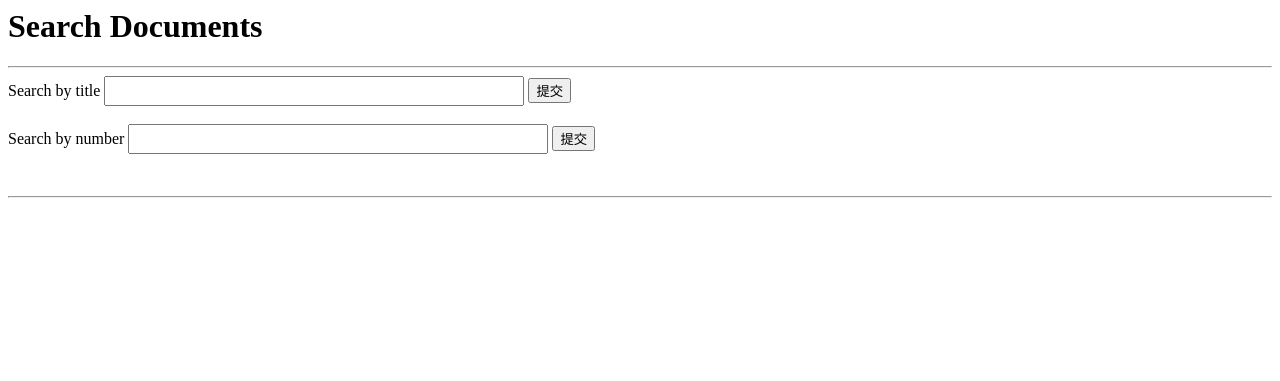
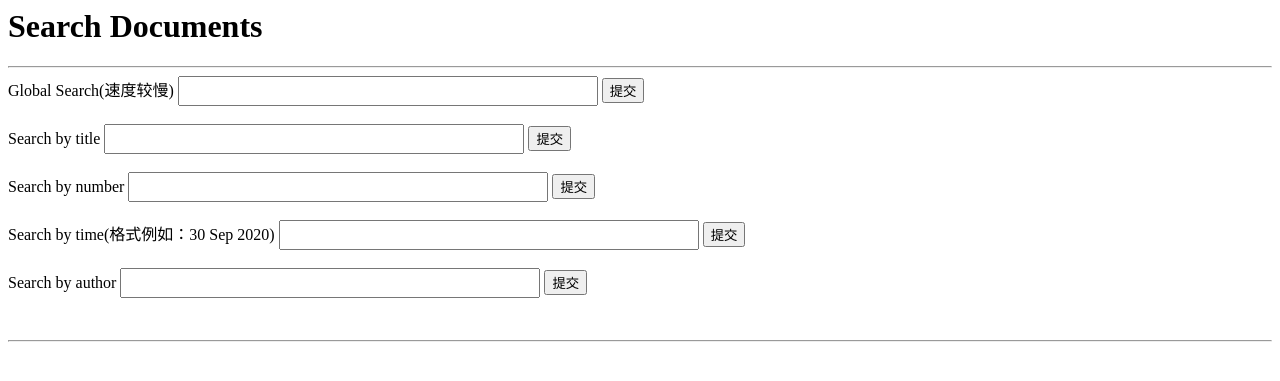
Before and after one commit to RyaoChengfeng/arxivspider, a Flask app: page /search in a window 1280 px wide. Shown: the top 381 px of the page. Run offline with Flask 2, Linux system fonts and the light colour scheme.

Commit message:
层次二彻底完工
修改了爬虫的错误（之前的界面错了）
丰富了搜索功能，但界面依旧很丑
查询后返回的是数据库中该条的所有信息，而不只是只有对应的一个信息

```diff
--- a/app/app.py
+++ b/app/app.py
@@ -13,7 +13,7 @@ app.config.from_mapping(
 )
 
 
-# 初始界面
+# 初始界面:开始爬虫、进入索引界面
 @app.route('/', methods=['GET', 'POST'])
 def index():
     if request.method == 'POST':
@@ -31,7 +31,6 @@ def index():
             cursor = db.cursor()
             for message in messages:
                 sql = "INSERT INTO documents(title,number,author,time,subject,url_pdf) VALUES" + str(message) + ";"
-                flash("正在写入数据 %s" % message[1])
                 try:
                     cursor.execute(sql)
                     db.commit()
@@ -47,8 +46,11 @@ def index():
 def search():
     results = []
     if request.method == 'POST':
+        key = request.form['key']
         key_words = request.form['key_words']
-        key_numbers = request.form['key_nembers']
+        key_numbers = request.form['key_numbers']
+        key_time = request.form['key_time']
+        key_author = request.form['key_author']
         db = pymysql.connect(
             host='localhost',
             user='root',
@@ -57,19 +59,26 @@ def search():
             db='bingyanProject0'
         )
         cursor = db.cursor()
+        sql = ''
+        if key:
+            sql = "SELECT * FROM documents WHERE CONCAT(title,number,author,time) LIKE '%" + str(key) + "%';"
         if key_words:
-            sql = "SELECT title FROM documents WHERE title LIKE '%" + str(key_words) + "%';"
+            sql = "SELECT * FROM documents WHERE title LIKE '%" + str(key_words) + "%';"
+        if key_numbers:
+            sql = "SELECT * FROM documents WHERE number LIKE '%" + str(key_numbers) + "%';"
+        if key_time:
+            sql = "SELECT * FROM documents WHERE time LIKE '%" + str(key_time) + "%';"
+        if key_author:
+            sql = "SELECT * FROM documents WHERE author LIKE '%" + str(key_author) + "%';"
+        if sql:
             cursor.execute(sql)
             results = cursor.fetchall()
-        if key_numbers:
-            sql = "SELECT title FROM documents WHERE title LIKE '%" + str(key_numbers) + "%';"
-            cursor.execute(sql)
-        results = cursor.fetchall()
+            results = list(results)
+            if not results:
+                flash('没有找到对应的论文！')
+        else:
+            flash('请输入关键字！')
         db.close()
-        results = list(results)
-        if not results[0]:
-            flash('没有找到对应的论文！')
-            redirect(url_for('index'))
     return render_template('search.html', results=results)
 
 
--- a/app/templates/search.html
+++ b/app/templates/search.html
@@ -7,12 +7,24 @@
         <h1>Search Documents</h1>
         <hr>
         <form action="" method="post">
-            <label for="search">Search by title</label>
-            <input type="text" name="key_words" id="search" style="width: 420px;height: 30px " required/>
+            <label for="search">Global Search(速度较慢)</label>
+            <input type="text" name="key" id="search" style="width: 420px;height: 30px "/>
+            <input type="submit" value="提交">
+            <br><br>
+            <label for="title_search">Search by title</label>
+            <input type="text" name="key_words" id="title_search" style="width: 420px;height: 30px "/>
             <input type="submit" value="提交">
             <br><br>
             <label for="id_search">Search by number</label>
-            <input type="text" name="key_numbers" id="id_search" style="width: 420px;height: 30px " required/>
+            <input type="text" name="key_numbers" id="id_search" style="width: 420px;height: 30px "/>
+            <input type="submit" value="提交">
+            <br><br>
+            <label for="time_search">Search by time(格式例如：30 Sep 2020)</label>
+            <input type="text" name="key_time" id="time_search" style="width: 420px;height: 30px "/>
+            <input type="submit" value="提交">
+            <br><br>
+            <label for="author_search">Search by author</label>
+            <input type="text" name="key_author" id="author_search" style="width: 420px;height: 30px "/>
             <input type="submit" value="提交">
         </form>
         <br>
--- a/spider.py
+++ b/spider.py
@@ -4,7 +4,10 @@ import os
 from bs4 import BeautifulSoup
 import random
 
-url_arvix = "https://arxiv.org/list/cs.AI/pastweek?skip=0&show=165"
+# 如果爬全部的论文就加上循环结构
+years = ['20', '19', '18', '17', '16', '15', '14', '13', '12', '11', '10', '09', '08', '07', '06', '05', '04', '03',
+         '02', '01', '00', '99', '98', '97', '96', '95', '94', '93']
+
 user_agent = [
     "Mozilla/5.0 (Macintosh; U; Intel Mac OS X 10_6_8; en-us) AppleWebKit/534.50 (KHTML, like Gecko) Version/5.1 Safari/534.50",
     "Mozilla/5.0 (Windows; U; Windows NT 6.1; en-us) AppleWebKit/534.50 (KHTML, like Gecko) Version/5.1 Safari/534.50",
@@ -52,11 +55,23 @@ headers = {'User-Agent': random.choice(user_agent)}
 
 # 获取每个论文代号
 def get_number():
-    page = requests.get(url_arvix, headers=headers)
-    html = page.text
-    r_number = re.compile(r'<a href="/abs/(.*?)" title="Abstract">')
-    r_number_list = re.findall(r_number, html)
-    return r_number_list
+    for year in years:
+        url_arvix0 = "https://arxiv.org/list/cs.AI/" + year
+        page0 = requests.get(url_arvix0, headers=headers)
+        html0 = page0.text
+        total0 = re.compile(r'total of (/d+) entries:')
+        total = re.findall(total0, html0)[0]
+        start = 0
+        r_number_list = []
+        for _ in range((int(total) // 2000) + 1):
+            url_arvix = "https://arxiv.org/list/cs.AI/" + year + "?skip=" + str(start) + "&show=2000"
+            start += 2000
+            page = requests.get(url_arvix, headers=headers)
+            html = page.text
+            r_number = re.compile(r'<a href="/abs/(.*?)" title="Abstract">')
+            r_number_list0 = re.findall(r_number, html)
+            r_number_list += r_number_list0
+        return r_number_list
 
 
 # 进入论文内部爬取
```
